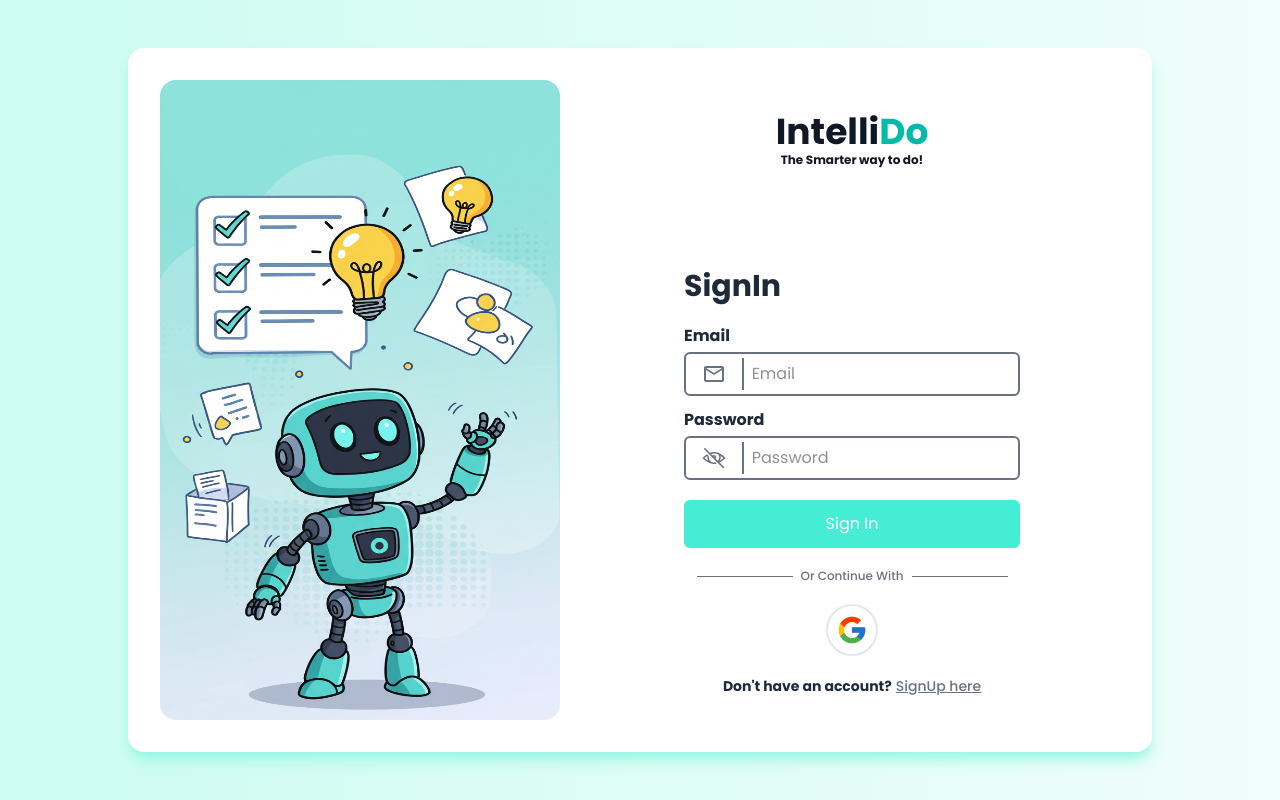
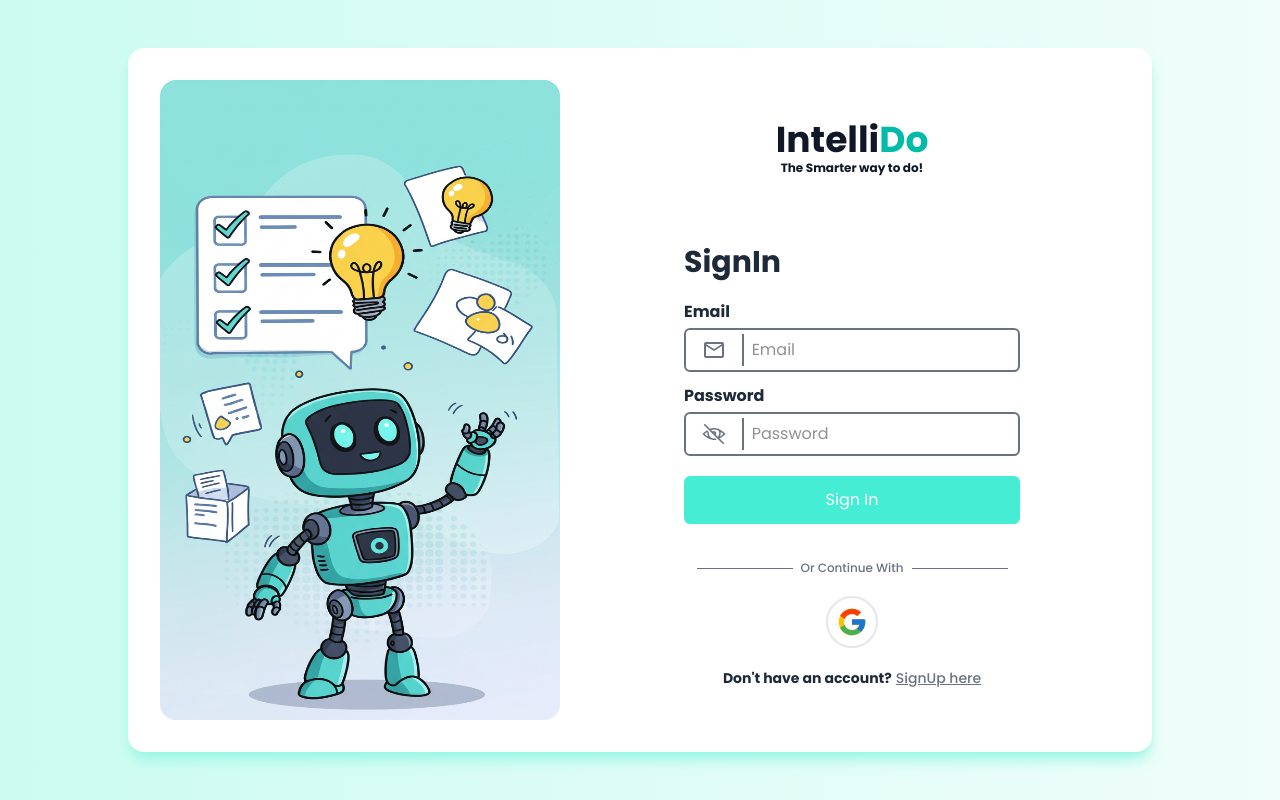
Before and after one commit to VK024tech/IntelliDo, a React (Vite) app in the folder frontend/: page /signin in a window 1280 px wide. Built offline with nearby package versions, Linux system fonts and the light colour scheme.

Commit message:
update padding

```diff
--- a/frontend/src/assets/components/UserLogin.jsx
+++ b/frontend/src/assets/components/UserLogin.jsx
@@ -194,7 +194,7 @@
         />
 
         <div className="w-full max-w-sm mx-auto mb-auto md:my-auto py-2 px-2 md:px-6 flex flex-col gap-2 md:gap-1">
-        <div className=" text-center py-2 pb-8 [@media(width>766px)]:pb-24 text-4xl font-bold text-gray-900">
+        <div className=" text-center py-2 pb-8 [@media(width>766px)]:pb-16 text-4xl font-bold text-gray-900">
             Intelli<span className="text-teal-500">Do</span>
             <div className="text-xs    ">
               <span >The Smarter way to do!</span>
@@ -211,7 +211,7 @@
             onClick={() => {
               signInButton();
             }}
-            className="bg-teal-300 hover:bg-teal-400 text-white p-2 text-center rounded-md py-3 mb-4 cursor-pointer"
+            className="bg-teal-300 hover:bg-teal-400 text-white p-2 text-center md:mb-8 rounded-md py-3 mb-4 cursor-pointer"
           >
             Sign In
           </div>
```
